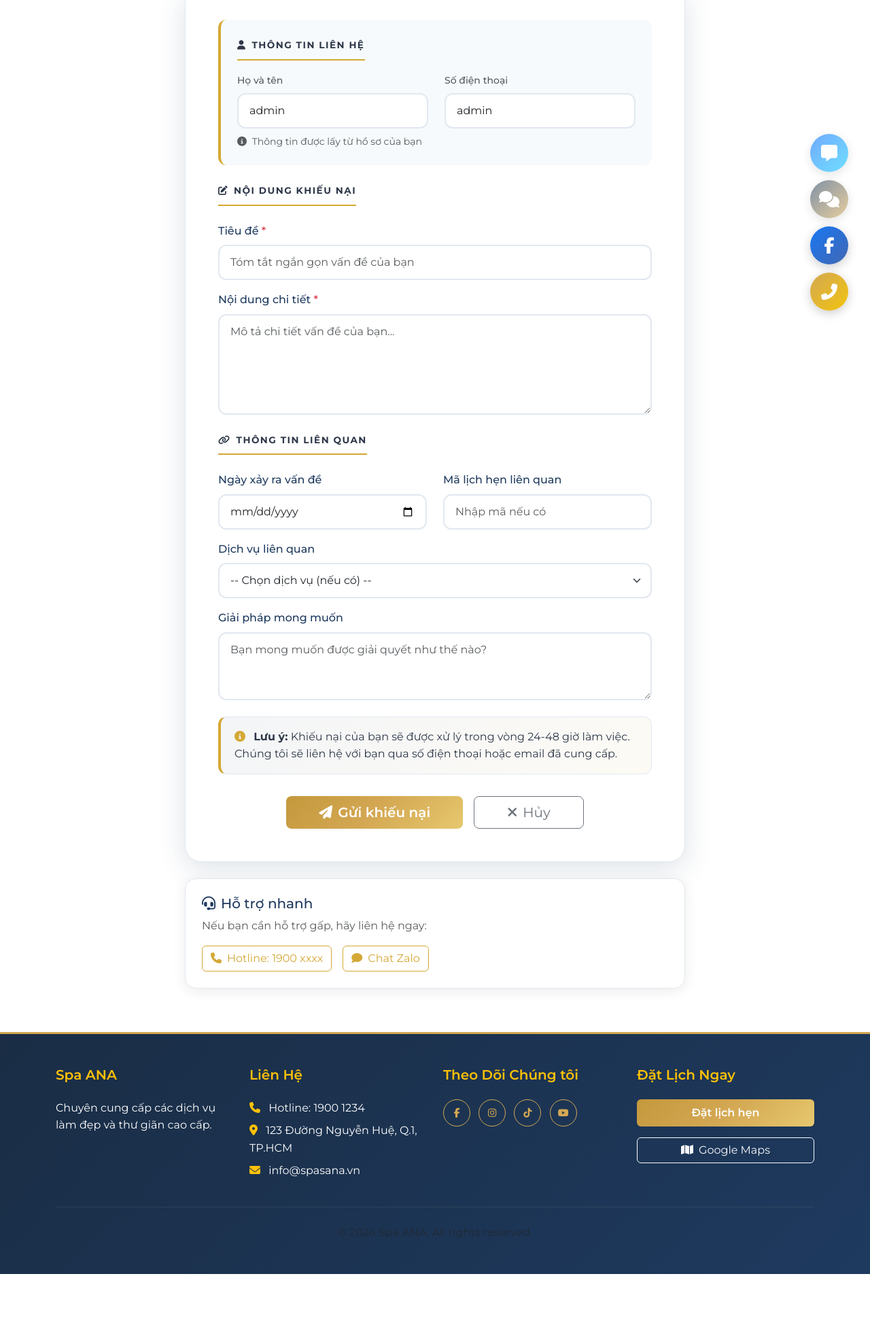
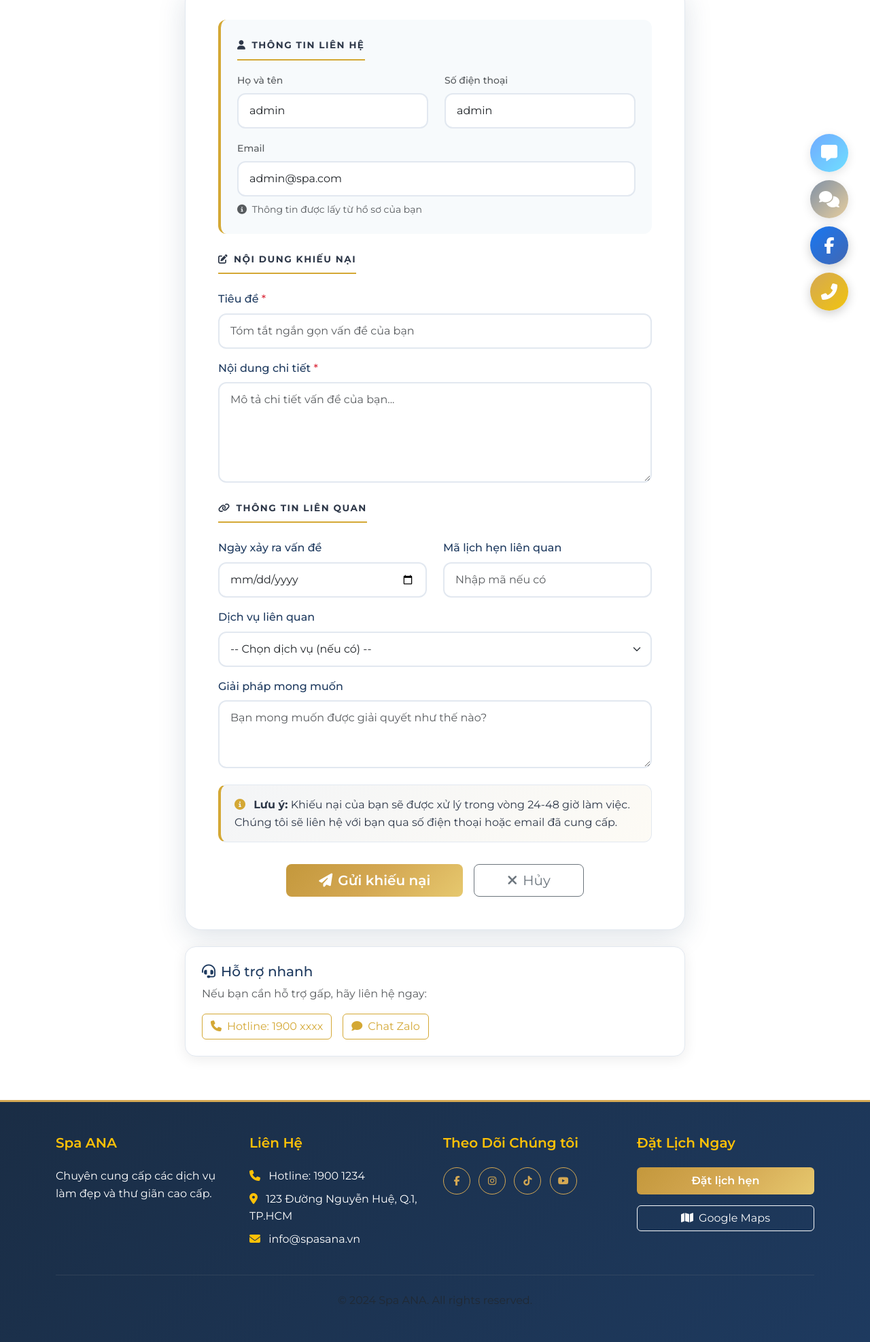
Before and after one commit to phuongchibui217/49K14.1-Nhom06-ChuDe4, a Django app: page /gui-khieu-nai/ in a window 1280 px wide. Shown: the part 311-2285 px from the top of the page at 68% size. Before the commit the page ends 2185 px from the top, so only its background shows below. Run offline with Django 4.2, Linux system fonts and the light colour scheme; a user stored in the database is signed in; data comes from the database, SQL or seed files in the repository.

Commit message:
update_An.ver2

```diff
--- a/spa_project/templates/spa/pages/customer_complaint_create.html
+++ b/spa_project/templates/spa/pages/customer_complaint_create.html
@@ -223,15 +223,22 @@
                                 <i class="fas fa-user me-2"></i>Thông tin liên hệ
                             </h4>
                             <div class="row">
-                                <div class="col-md-6 mb-2 mb-md-0">
+                                <div class="col-md-6 mb-3">
                                     <label class="form-label text-muted small">Họ và tên</label>
                                     <input type="text" class="form-control"
                                            value="{{ customer_profile.full_name|default:request.user.get_full_name|default:request.user.username }}" readonly>
                                 </div>
-                                <div class="col-md-6">
+                                <div class="col-md-6 mb-3">
                                     <label class="form-label text-muted small">Số điện thoại</label>
                                     <input type="tel" class="form-control"
                                            value="{{ customer_profile.phone|default:'' }}" readonly>
+                                </div>
+                            </div>
+                            <div class="row">
+                                <div class="col-12">
+                                    <label class="form-label text-muted small">Email</label>
+                                    <input type="email" class="form-control"
+                                           value="{{ request.user.email|default:'' }}" readonly>
                                 </div>
                             </div>
                             <small class="text-muted mt-2 d-block">
```
